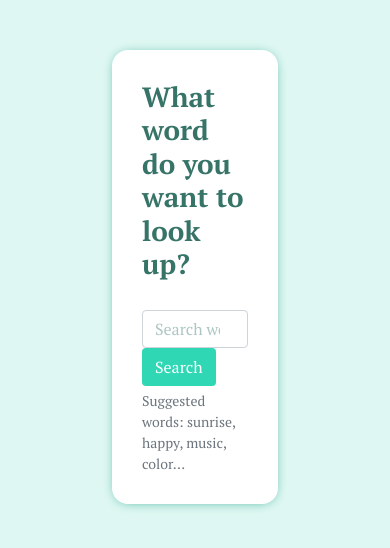
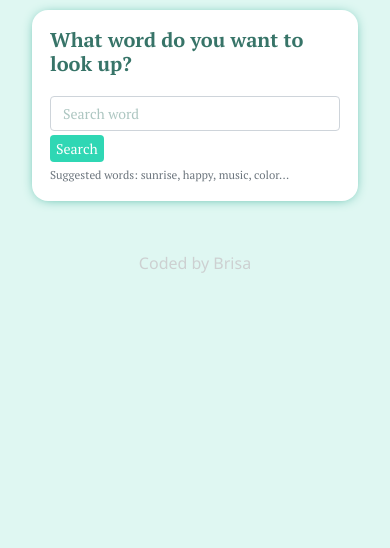
Before and after one commit to BSalcido/react-dictionary-project, a React (Create React App) app: page / in a window 390 px wide. Shown: the top 548 px of the page. Built offline with nearby package versions, Linux system fonts and the light colour scheme.

Commit message:
Added media queries

```diff
--- a/src/App.css
+++ b/src/App.css
@@ -3,9 +3,14 @@ html {
   font-family: "PT Serif", serif;
 }
 
+.App {
+  margin-top: 10px;
+}
 
 .App footer {
   color: #cdd0d1;
+  text-align: center;
   font-family: "Segoe UI", Tahoma, Geneva, Verdana, sans-serif;
+  margin-top: 50px;
   margin-bottom: 0;
 }
--- a/src/App.js
+++ b/src/App.js
@@ -6,8 +6,7 @@ function App() {
     <div className="App">
       <div className="container">
         <Dictionary />
-        {/* <hr className="mb-0 mt-5" />
-        <footer>Coded by Brisa</footer> */}
+        <footer>Coded by Brisa</footer>
       </div>
     </div>
   );
--- a/src/Dictionary.css
+++ b/src/Dictionary.css
@@ -2,6 +2,7 @@
   color: #377468;
   margin-bottom: 30px;
   font-weight: bold;
+  font-size: 38px;
 }
 
 .Dictionary__form-control {
@@ -12,7 +13,6 @@
 }
 
 .Dictionary__form-control:focus {
-  /* background-color: #dff7f2; */
   outline: none !important;
   box-shadow: 0 0 0 5px #dff7f2;
   border: #26f8cd;
@@ -21,6 +21,7 @@
 .Dictionary__btn {
   background-color: #2fd7b4;
   color: #ffffff;
+  font-size: 16px;
 }
 
 .Dictionary__btn:hover {
@@ -32,3 +33,22 @@
   box-shadow: 0 0 0 5px #dff7f2;
   border: #26f8cd;
 }
+
+@media (max-width: 450px) {
+  .Dictionary-title {
+    margin-bottom: 20px;
+    font-size: 20px;
+  }
+  .Dictionary__btn {
+    padding: 2px 5px;
+    margin-top: 4px;
+    font-size: 14px;
+  }
+  .Dictionary__search-engine {
+    font-size: 13px;
+  }
+  .Dictionary__form-control {
+    width: 100%;
+    font-size: 14px;
+  }
+}
--- a/src/Dictionary.js
+++ b/src/Dictionary.js
@@ -10,12 +10,10 @@ function Dictionary() {
 
   function handleApiResponse(response) {
     setSearchResults(response.data[0]);
-    console.log(response);
   }
 
   function callApi(url) {
     axios.get(url).then(handleApiResponse);
-    console.log(url);
   }
 
   function search(event) {
@@ -42,7 +40,7 @@ function Dictionary() {
                 onChange={handleWordInput}
               ></input>
             </div>
-            <div className="col-sm-4 col-md-3 col-lg-2 col-xl-1 align-self-center">
+            <div className="col-sm-4 col-md-3 col-lg-2 col-xl-1 d-flex justify-content-start">
               <input
                 className="Dictionary__btn btn"
                 type="submit"
--- a/src/Meanings.css
+++ b/src/Meanings.css
@@ -19,3 +19,21 @@
 .Meanings__example:first-letter {
   text-transform: capitalize;
 }
+
+@media (max-width: 450px) {
+  .Meanings {
+    font-size: 15px;
+  }
+  .Meanings__part {
+    font-size: 20px;
+  }
+
+  .Meanings__definition {
+    margin-bottom: 5px;
+  }
+
+  .Meanings__example {
+    margin-bottom: 7px;
+    color: #65706dd0;
+  }
+}
--- a/src/Phonetics.css
+++ b/src/Phonetics.css
@@ -9,3 +9,9 @@
 .Phonetics__audio-link:hover {
   color: #26f8cd;
 }
+
+@media (max-width: 450px) {
+  .Phonetics {
+    font-size: 13px;
+  }
+}
--- a/src/SearchResults.css
+++ b/src/SearchResults.css
@@ -6,3 +6,13 @@
   color: #5d9289;
   font-size: 20px;
 }
+
+@media (max-width: 450px) {
+  .SearchResults__word {
+    font-size: 35px;
+  }
+
+  .SearchResults__phonetic {
+    font-size: 15px;
+  }
+}
--- a/src/SearchResults.js
+++ b/src/SearchResults.js
@@ -6,8 +6,6 @@ import "./Sections.css";
 
 function SearchResults(props) {
   if (props.results) {
-    console.log(props.results);
-
     return (
       <div className="SearchResults">
         <section className="SearchResults__section-word">
--- a/src/Sections.css
+++ b/src/Sections.css
@@ -1,8 +1,28 @@
 section {
   background-color: #ffffff;
-  margin: 50px 100px;
+  margin: 20px 100px;
   padding: 30px;
   border-radius: 16px;
   box-shadow: 0px 1px 13px -5px rgb(5, 150, 121);
   color: #333f44;
 }
+
+@media (max-width: 1000px) {
+  section {
+    margin: 20px 70px;
+  }
+}
+
+@media (max-width: 750px) {
+  section {
+    margin: 20px 40px;
+    padding: 25px;
+  }
+}
+
+@media (max-width: 450px) {
+  section {
+    margin: 10px 20px;
+    padding: 18px;
+  }
+}
```
